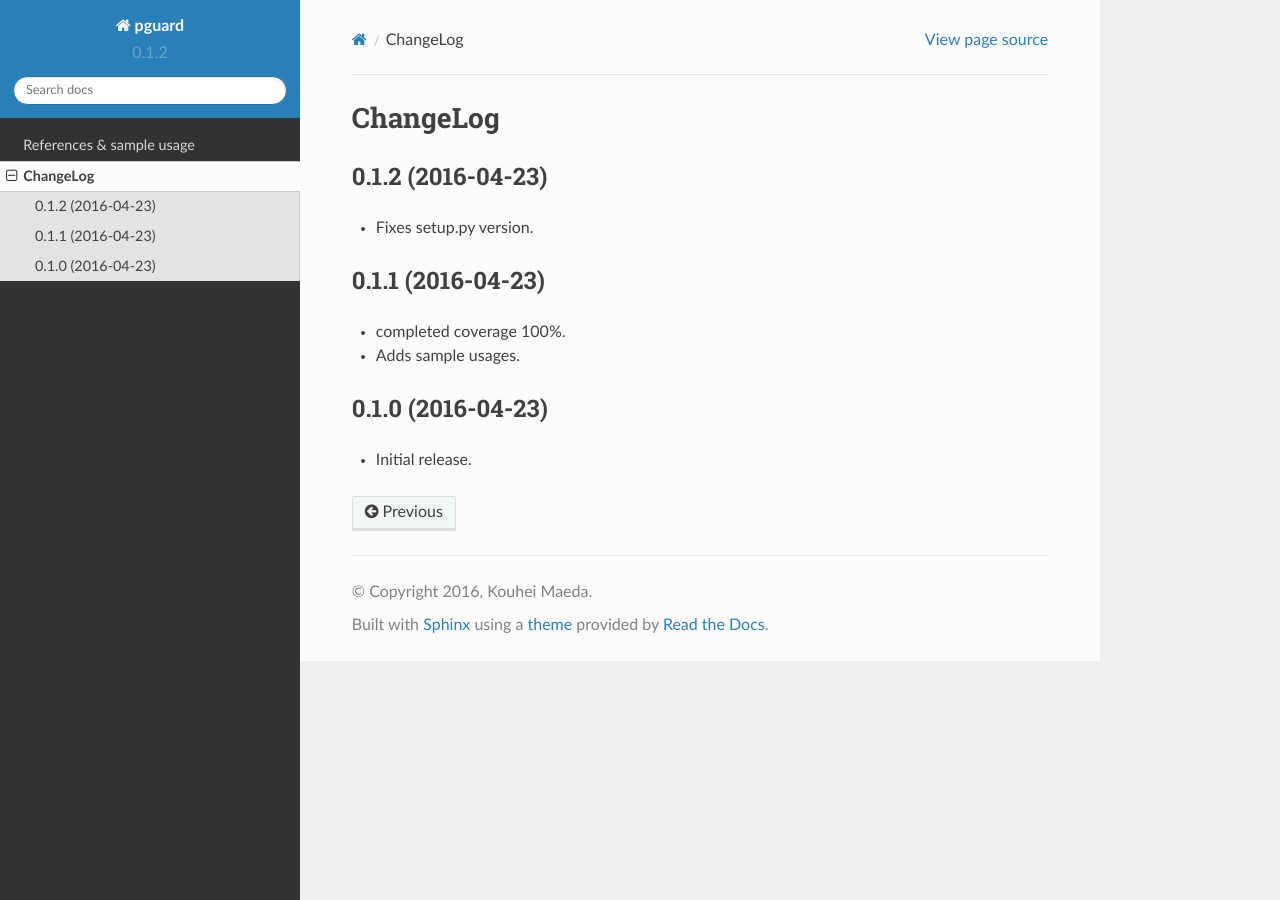
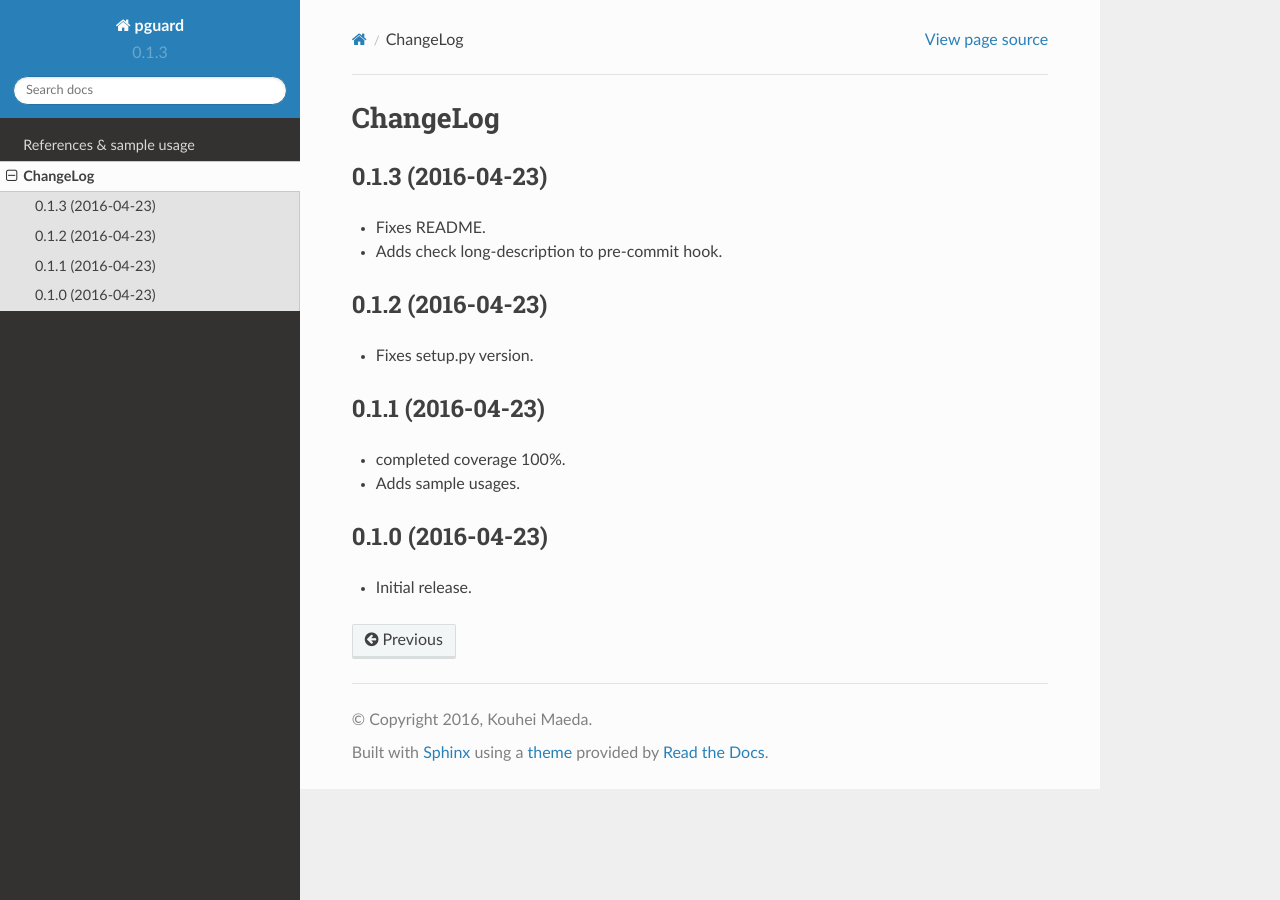
Before and after one commit to mkouhei/pguard, a Sphinx documentation site: the page built from docs/source/CHANGELOG.rst, in a window 1280 px wide. Built offline with Sphinx 7.4.7 and the Read the Docs theme 2.0.0, drawn with Linux system fonts in a browser that asks for light colours.

Commit message:
Bumps version.
Signed-off-by: Kouhei Maeda <mkouhei@palmtb.net>

```diff
--- a/docs/source/CHANGELOG.rst
+++ b/docs/source/CHANGELOG.rst
@@ -1,5 +1,11 @@
 ChangeLog
 =========
+
+0.1.3 (2016-04-23)
+------------------
+
+* Fixes README.
+* Adds check long-description to pre-commit hook.
 
 0.1.2 (2016-04-23)
 ------------------
--- a/pguard.py
+++ b/pguard.py
@@ -2,7 +2,7 @@
 """Guard like Haskell for Python."""
 
 
-__version__ = '0.1.2'
+__version__ = '0.1.3'
 
 
 def guard_cl(statement, condition=None):
```
